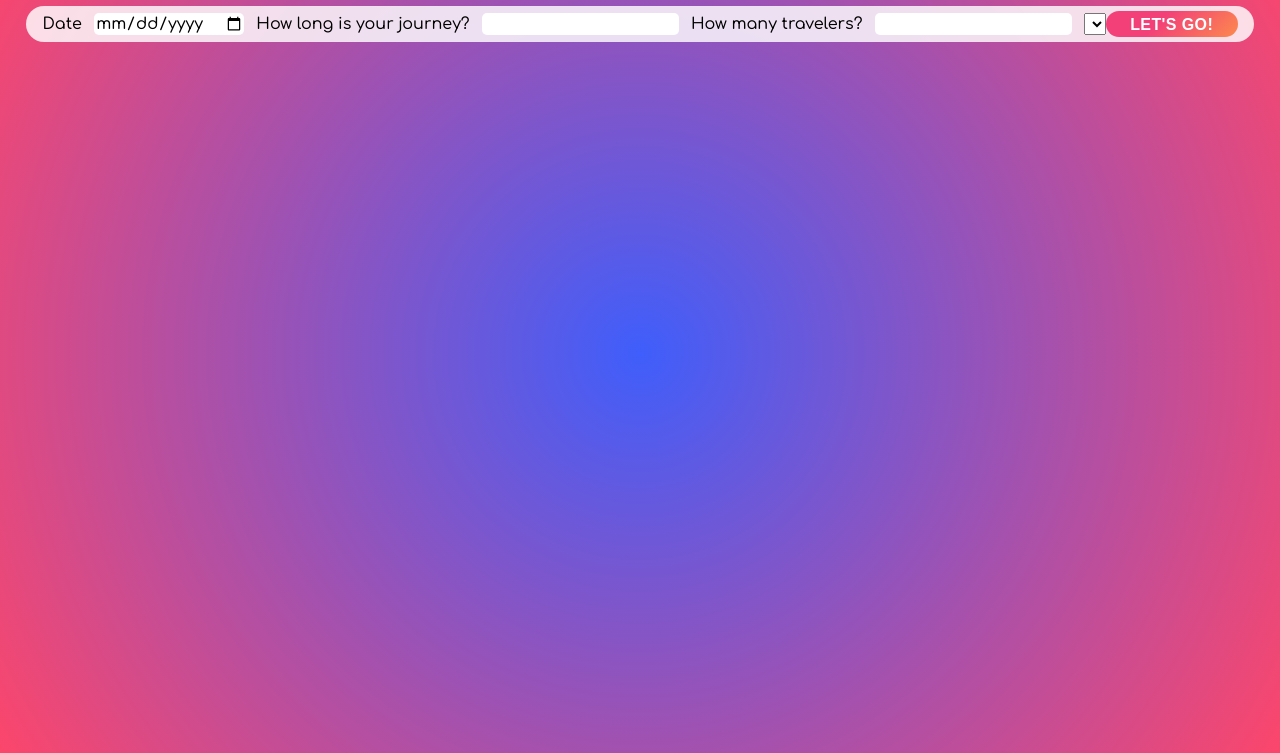
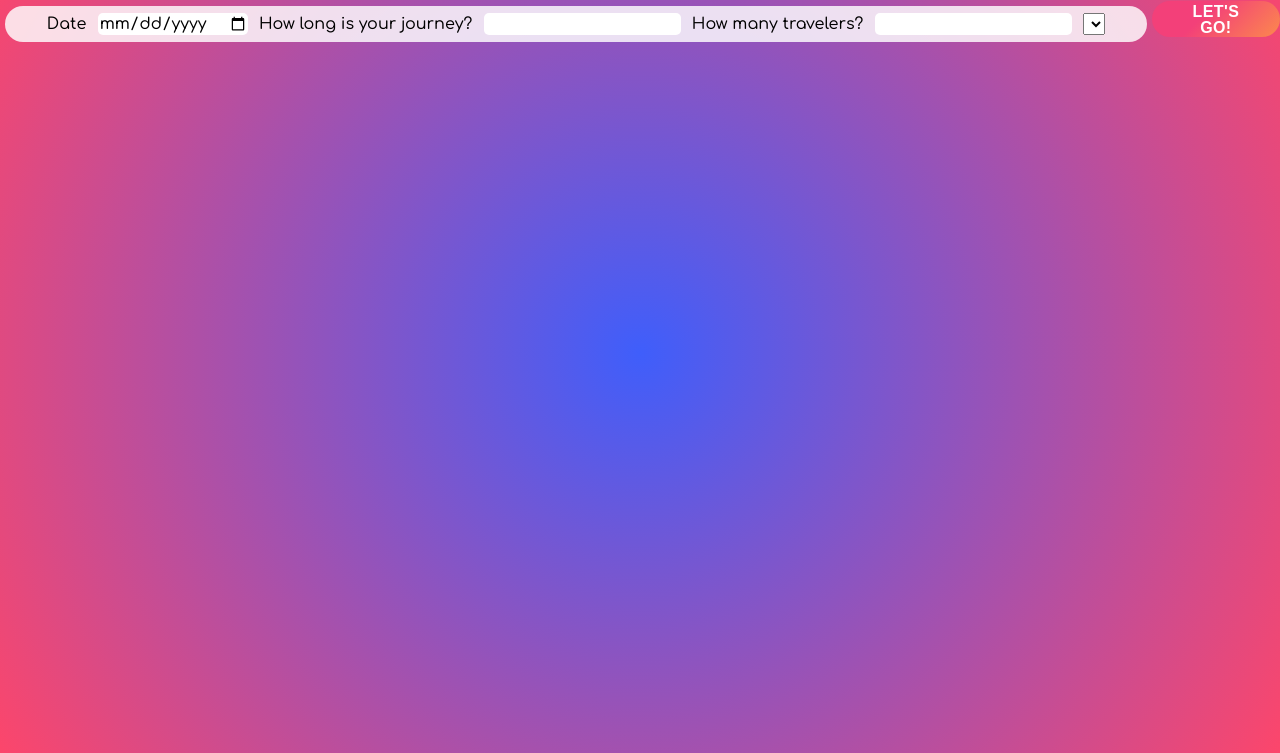
Before and after one commit to ermatlock/we-go-travel-tracker, a website built with webpack: page dist/index.html in a window 1280 px wide. Shown: the part 47-800 px from the top of the page. Built offline with nearby package versions, Linux system fonts and the light colour scheme; files whose address does not match are found by name.

Commit message:
Move button soutside form

```diff
--- a/dist/index.html
+++ b/dist/index.html
@@ -33,15 +33,14 @@
           <label for="travelers">How many travelers?</label>
           <input type="number" min="0" name="travelers" id="inputTravelers">
           <select name="destination" id="inputDestination">
+              <!-- populated by populateOptions() -->
+          </select>
 
-
-          </select>
-          <button class="button-75" role="button" id="submitTripBtn">Let's Go!</button>
-
-      </form>
+        </form>
+        <button class="button-75" type="submit" id="submitTripBtn">Let's Go!</button>
     </section>
     <section class="trips-section" id="tripsList">
-
+      <!-- populated by displayTrips() -->
     </section>
 
   </main>
```
